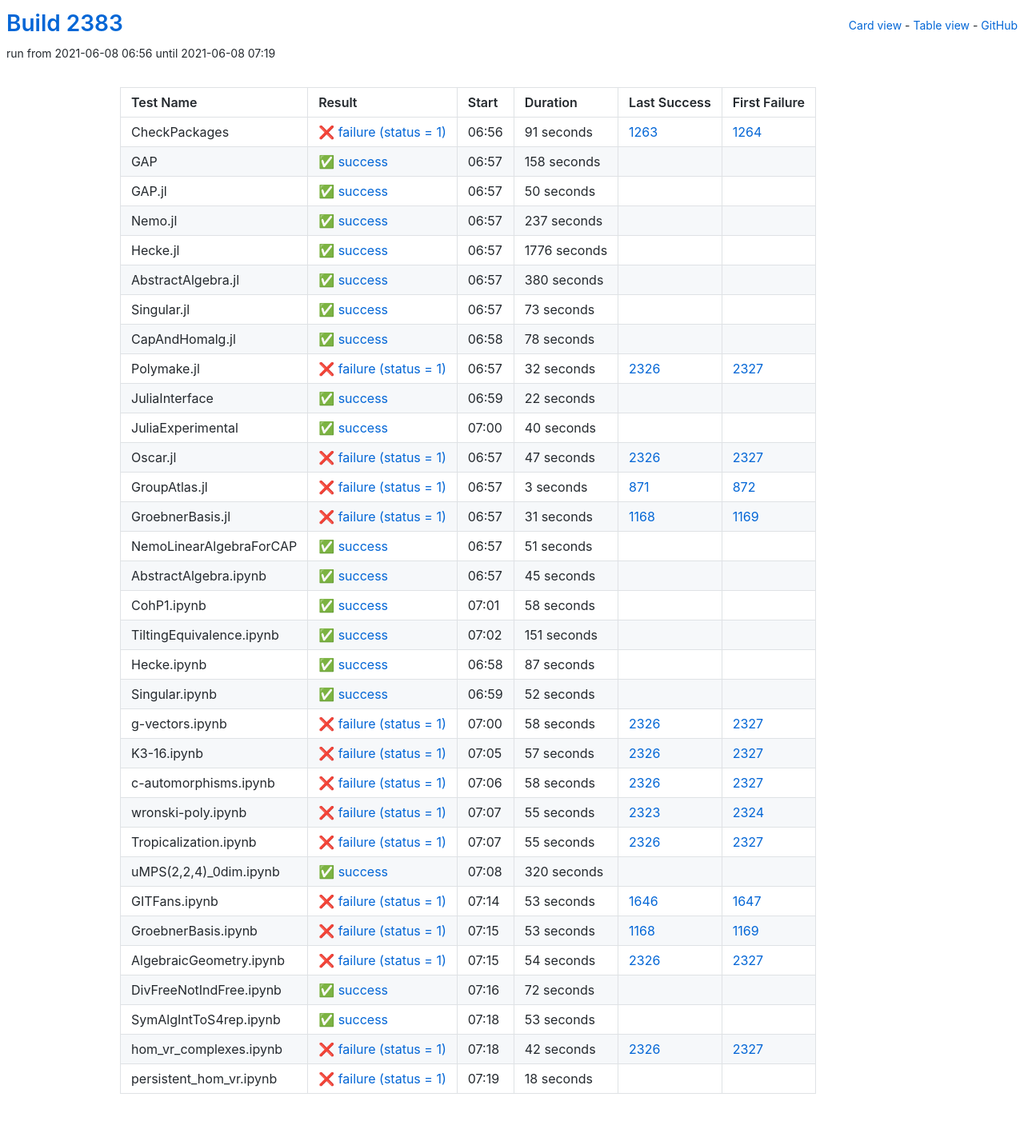
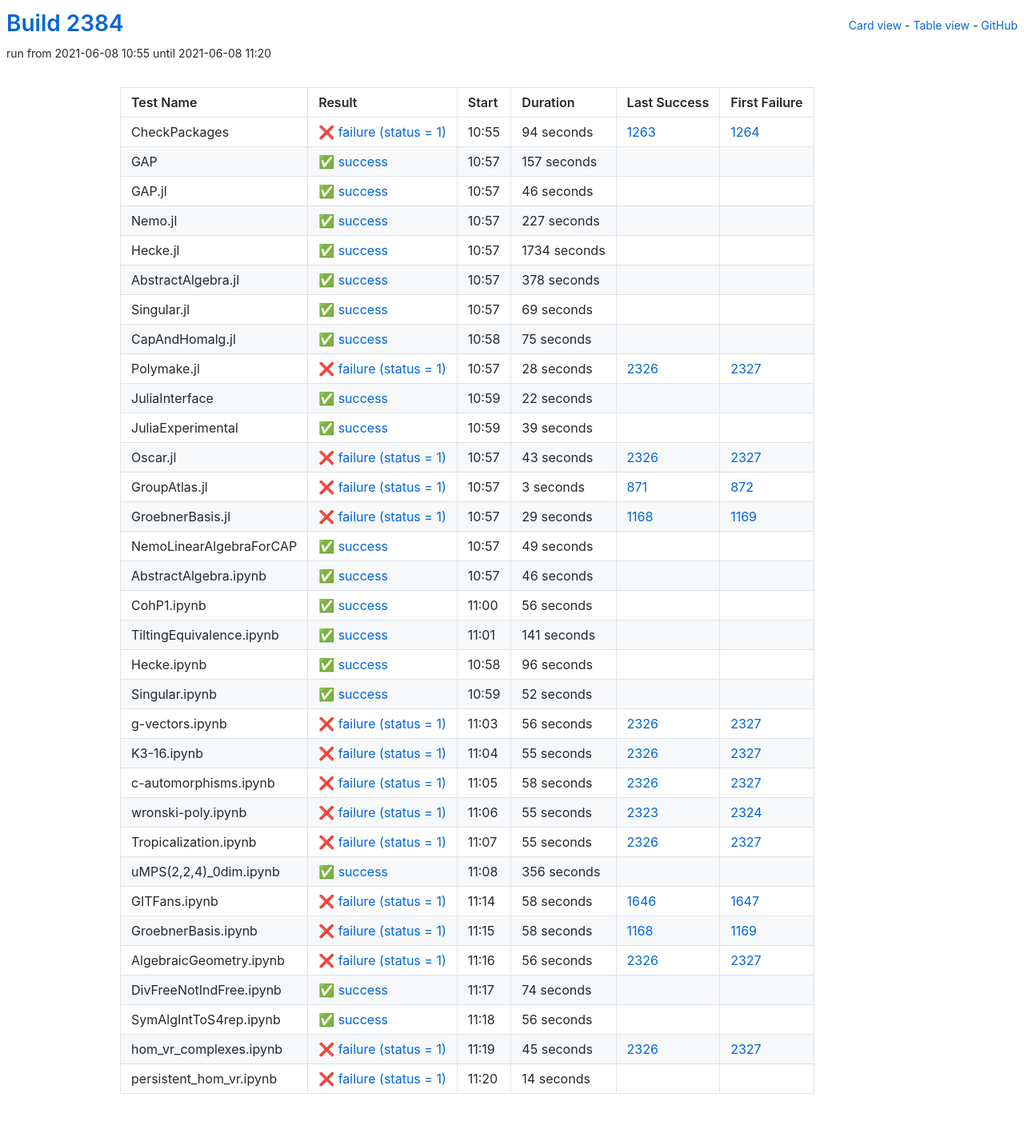
Before and after one commit to oscar-system/oscar-ci-status-stable, a Jekyll site: the page built from table.html, in a window 1280 px wide. Shown: the whole page at 80% size. Built offline with Jekyll 4.4.1, drawn with Linux system fonts in a browser that asks for light colours.

Commit message:
Build #2384

```diff
--- a/_data/ci.yml
+++ b/_data/ci.yml
@@ -1,6 +1,6 @@
 ---
-build: 2383
-build_url: https://oscarci.mathematik.uni-kl.de/job/oscar-stable/2383/
+build: 2384
+build_url: https://oscarci.mathematik.uni-kl.de/job/oscar-stable/2384/
 job: oscar-stable
 organization: oscar-system
 repo: oscar-ci-status-stable
@@ -8,116 +8,116 @@ repourl: https://github.com/oscar-system/oscar-ci-status-stable
 tests:
 - name: CheckPackages
   id: checkpackages
-  log: https://oscarci.mathematik.uni-kl.de/job/oscar-stable/2383/artifact/logs/build-2383/CheckPackages.log
-  start: 2021-06-08 06:56
+  log: https://oscarci.mathematik.uni-kl.de/job/oscar-stable/2384/artifact/logs/build-2384/CheckPackages.log
+  start: 2021-06-08 10:55
   success: false
   exitcode: 1
   status: failure
-  duration: 91
+  duration: 94
   last_success: 1263
   last_success_url: https://oscarci.mathematik.uni-kl.de/job/oscar-stable/1263/
   first_failure: 1264
   first_failure_url: https://oscarci.mathematik.uni-kl.de/job/oscar-stable/1264/
 - name: GAP
   id: gap
-  log: https://oscarci.mathematik.uni-kl.de/job/oscar-stable/2383/artifact/logs/build-2383/GAP.log
-  start: 2021-06-08 06:57
+  log: https://oscarci.mathematik.uni-kl.de/job/oscar-stable/2384/artifact/logs/build-2384/GAP.log
+  start: 2021-06-08 10:57
   success: true
   exitcode: 0
   status: success
-  duration: 158
+  duration: 157
   last_success: false
   last_success_url:
   first_failure: false
   first_failure_url:
 - name: GAP.jl
   id: gap-jl
-  log: https://oscarci.mathematik.uni-kl.de/job/oscar-stable/2383/artifact/logs/build-2383/GAP.jl.log
-  start: 2021-06-08 06:57
+  log: https://oscarci.mathematik.uni-kl.de/job/oscar-stable/2384/artifact/logs/build-2384/GAP.jl.log
+  start: 2021-06-08 10:57
   success: true
   exitcode: 0
   status: success
-  duration: 50
+  duration: 46
   last_success: false
   last_success_url:
   first_failure: false
   first_failure_url:
 - name: Nemo.jl
   id: nemo-jl
-  log: https://oscarci.mathematik.uni-kl.de/job/oscar-stable/2383/artifact/logs/build-2383/Nemo.jl.log
-  start: 2021-06-08 06:57
+  log: https://oscarci.mathematik.uni-kl.de/job/oscar-stable/2384/artifact/logs/build-2384/Nemo.jl.log
+  start: 2021-06-08 10:57
   success: true
   exitcode: 0
   status: success
-  duration: 237
+  duration: 227
   last_success: false
   last_success_url:
   first_failure: false
   first_failure_url:
 - name: Hecke.jl
   id: hecke-jl
-  log: https://oscarci.mathematik.uni-kl.de/job/oscar-stable/2383/artifact/logs/build-2383/Hecke.jl.log
-  start: 2021-06-08 06:57
+  log: https://oscarci.mathematik.uni-kl.de/job/oscar-stable/2384/artifact/logs/build-2384/Hecke.jl.log
+  start: 2021-06-08 10:57
   success: true
   exitcode: 0
   status: success
-  duration: 1776
+  duration: 1734
   last_success: false
   last_success_url:
   first_failure: false
   first_failure_url:
 - name: AbstractAlgebra.jl
   id: abstractalgebra-jl
-  log: https://oscarci.mathematik.uni-kl.de/job/oscar-stable/2383/artifact/logs/build-2383/AbstractAlgebra.jl.log
-  start: 2021-06-08 06:57
+  log: https://oscarci.mathematik.uni-kl.de/job/oscar-stable/2384/artifact/logs/build-2384/AbstractAlgebra.jl.log
+  start: 2021-06-08 10:57
   success: true
   exitcode: 0
   status: success
-  duration: 380
+  duration: 378
   last_success: false
   last_success_url:
   first_failure: false
   first_failure_url:
 - name: Singular.jl
   id: singular-jl
-  log: https://oscarci.mathematik.uni-kl.de/job/oscar-stable/2383/artifact/logs/build-2383/Singular.jl.log
-  start: 2021-06-08 06:57
+  log: https://oscarci.mathematik.uni-kl.de/job/oscar-stable/2384/artifact/logs/build-2384/Singular.jl.log
+  start: 2021-06-08 10:57
   success: true
   exitcode: 0
   status: success
-  duration: 73
+  duration: 69
   last_success: false
   last_success_url:
   first_failure: false
   first_failure_url:
 - name: CapAndHomalg.jl
   id: capandhomalg-jl
-  log: https://oscarci.mathematik.uni-kl.de/job/oscar-stable/2383/artifact/logs/build-2383/CapAndHomalg.jl.log
-  start: 2021-06-08 06:58
+  log: https://oscarci.mathematik.uni-kl.de/job/oscar-stable/2384/artifact/logs/build-2384/CapAndHomalg.jl.log
+  start: 2021-06-08 10:58
   success: true
   exitcode: 0
   status: success
-  duration: 78
+  duration: 75
   last_success: false
   last_success_url:
   first_failure: false
   first_failure_url:
 - name: Polymake.jl
   id: polymake-jl
-  log: https://oscarci.mathematik.uni-kl.de/job/oscar-stable/2383/artifact/logs/build-2383/Polymake.jl.log
-  start: 2021-06-08 06:57
+  log: https://oscarci.mathematik.uni-kl.de/job/oscar-stable/2384/artifact/logs/build-2384/Polymake.jl.log
+  start: 2021-06-08 10:57
   success: false
   exitcode: 1
   status: failure
-  duration: 32
+  duration: 28
   last_success: 2326
   last_success_url: https://oscarci.mathematik.uni-kl.de/job/oscar-stable/2326/
   first_failure: 2327
   first_failure_url: https://oscarci.mathematik.uni-kl.de/job/oscar-stable/2327/
 - name: JuliaInterface
   id: juliainterface
-  log: https://oscarci.mathematik.uni-kl.de/job/oscar-stable/2383/artifact/logs/build-2383/JuliaInterface.log
-  start: 2021-06-08 06:59
+  log: https://oscarci.mathematik.uni-kl.de/job/oscar-stable/2384/artifact/logs/build-2384/JuliaInterface.log
+  start: 2021-06-08 10:59
   success: true
   exitcode: 0
   status: success
@@ -128,32 +128,32 @@ tests:
   first_failure_url:
 - name: JuliaExperimental
   id: juliaexperimental
-  log: https://oscarci.mathematik.uni-kl.de/job/oscar-stable/2383/artifact/logs/build-2383/JuliaExperimental.log
-  start: 2021-06-08 07:00
+  log: https://oscarci.mathematik.uni-kl.de/job/oscar-stable/2384/artifact/logs/build-2384/JuliaExperimental.log
+  start: 2021-06-08 10:59
   success: true
   exitcode: 0
   status: success
-  duration: 40
+  duration: 39
   last_success: false
   last_success_url:
   first_failure: false
   first_failure_url:
 - name: Oscar.jl
   id: oscar-jl
-  log: https://oscarci.mathematik.uni-kl.de/job/oscar-stable/2383/artifact/logs/build-2383/Oscar.jl.log
-  start: 2021-06-08 06:57
+  log: https://oscarci.mathematik.uni-kl.de/job/oscar-stable/2384/artifact/logs/build-2384/Oscar.jl.log
+  start: 2021-06-08 10:57
   success: false
   exitcode: 1
   status: failure
-  duration: 47
+  duration: 43
   last_success: 2326
   last_success_url: https://oscarci.mathematik.uni-kl.de/job/oscar-stable/2326/
   first_failure: 2327
   first_failure_url: https://oscarci.mathematik.uni-kl.de/job/oscar-stable/2327/
 - name: GroupAtlas.jl
   id: groupatlas-jl
-  log: https://oscarci.mathematik.uni-kl.de/job/oscar-stable/2383/artifact/logs/build-2383/GroupAtlas.jl.log
-  start: 2021-06-08 06:57
+  log: https://oscarci.mathematik.uni-kl.de/job/oscar-stable/2384/artifact/logs/build-2384/GroupAtlas.jl.log
+  start: 2021-06-08 10:57
   success: false
   exitcode: 1
   status: failure
@@ -164,80 +164,80 @@ tests:
   first_failure_url: https://oscarci.mathematik.uni-kl.de/job/oscar-stable/872/
 - name: GroebnerBasis.jl
   id: groebnerbasis-jl
-  log: https://oscarci.mathematik.uni-kl.de/job/oscar-stable/2383/artifact/logs/build-2383/GroebnerBasis.jl.log
-  start: 2021-06-08 06:57
+  log: https://oscarci.mathematik.uni-kl.de/job/oscar-stable/2384/artifact/logs/build-2384/GroebnerBasis.jl.log
+  start: 2021-06-08 10:57
   success: false
   exitcode: 1
   status: failure
-  duration: 31
+  duration: 29
   last_success: 1168
   last_success_url: https://oscarci.mathematik.uni-kl.de/job/oscar-stable/1168/
   first_failure: 1169
   first_failure_url: https://oscarci.mathematik.uni-kl.de/job/oscar-stable/1169/
 - name: NemoLinearAlgebraForCAP
   id: nemolinearalgebraforcap
-  log: https://oscarci.mathematik.uni-kl.de/job/oscar-stable/2383/artifact/logs/build-2383/NemoLinearAlgebraForCAP.log
-  start: 2021-06-08 06:57
+  log: https://oscarci.mathematik.uni-kl.de/job/oscar-stable/2384/artifact/logs/build-2384/NemoLinearAlgebraForCAP.log
+  start: 2021-06-08 10:57
   success: true
   exitcode: 0
   status: success
-  duration: 51
+  duration: 49
   last_success: false
   last_success_url:
   first_failure: false
   first_failure_url:
 - name: AbstractAlgebra.ipynb
   id: abstractalgebra-ipynb
-  log: https://oscarci.mathematik.uni-kl.de/job/oscar-stable/2383/artifact/logs/build-2383/AbstractAlgebra.ipynb.log
-  start: 2021-06-08 06:57
+  log: https://oscarci.mathematik.uni-kl.de/job/oscar-stable/2384/artifact/logs/build-2384/AbstractAlgebra.ipynb.log
+  start: 2021-06-08 10:57
   success: true
   exitcode: 0
   status: success
-  duration: 45
+  duration: 46
   last_success: false
   last_success_url:
   first_failure: false
   first_failure_url:
 - name: CohP1.ipynb
   id: cohp1-ipynb
-  log: https://oscarci.mathematik.uni-kl.de/job/oscar-stable/2383/artifact/logs/build-2383/CohP1.ipynb.log
-  start: 2021-06-08 07:01
+  log: https://oscarci.mathematik.uni-kl.de/job/oscar-stable/2384/artifact/logs/build-2384/CohP1.ipynb.log
+  start: 2021-06-08 11:00
   success: true
   exitcode: 0
   status: success
-  duration: 58
+  duration: 56
   last_success: false
   last_success_url:
   first_failure: false
   first_failure_url:
 - name: TiltingEquivalence.ipynb
   id: tiltingequivalence-ipynb
-  log: https://oscarci.mathematik.uni-kl.de/job/oscar-stable/2383/artifact/logs/build-2383/TiltingEquivalence.ipynb.log
-  start: 2021-06-08 07:02
+  log: https://oscarci.mathematik.uni-kl.de/job/oscar-stable/2384/artifact/logs/build-2384/TiltingEquivalence.ipynb.log
+  start: 2021-06-08 11:01
   success: true
   exitcode: 0
   status: success
-  duration: 151
+  duration: 141
   last_success: false
   last_success_url:
   first_failure: false
   first_failure_url:
 - name: Hecke.ipynb
   id: hecke-ipynb
-  log: https://oscarci.mathematik.uni-kl.de/job/oscar-stable/2383/artifact/logs/build-2383/Hecke.ipynb.log
-  start: 2021-06-08 06:58
+  log: https://oscarci.mathematik.uni-kl.de/job/oscar-stable/2384/artifact/logs/build-2384/Hecke.ipynb.log
+  start: 2021-06-08 10:58
   success: true
   exitcode: 0
   status: success
-  duration: 87
+  duration: 96
   last_success: false
   last_success_url:
   first_failure: false
   first_failure_url:
 - name: Singular.ipynb
   id: singular-ipynb
-  log: https://oscarci.mathematik.uni-kl.de/job/oscar-stable/2383/artifact/logs/build-2383/Singular.ipynb.log
-  start: 2021-06-08 06:59
+  log: https://oscarci.mathematik.uni-kl.de/job/oscar-stable/2384/artifact/logs/build-2384/Singular.ipynb.log
+  start: 2021-06-08 10:59
   success: true
   exitcode: 0
   status: success
@@ -248,32 +248,32 @@ tests:
   first_failure_url:
 - name: g-vectors.ipynb
   id: g-vectors-ipynb
-  log: https://oscarci.mathematik.uni-kl.de/job/oscar-stable/2383/artifact/logs/build-2383/g-vectors.ipynb.log
-  start: 2021-06-08 07:00
+  log: https://oscarci.mathematik.uni-kl.de/job/oscar-stable/2384/artifact/logs/build-2384/g-vectors.ipynb.log
+  start: 2021-06-08 11:03
   success: false
   exitcode: 1
   status: failure
-  duration: 58
+  duration: 56
   last_success: 2326
   last_success_url: https://oscarci.mathematik.uni-kl.de/job/oscar-stable/2326/
   first_failure: 2327
   first_failure_url: https://oscarci.mathematik.uni-kl.de/job/oscar-stable/2327/
 - name: K3-16.ipynb
   id: k3-16-ipynb
-  log: https://oscarci.mathematik.uni-kl.de/job/oscar-stable/2383/artifact/logs/build-2383/K3-16.ipynb.log
-  start: 2021-06-08 07:05
+  log: https://oscarci.mathematik.uni-kl.de/job/oscar-stable/2384/artifact/logs/build-2384/K3-16.ipynb.log
+  start: 2021-06-08 11:04
   success: false
   exitcode: 1
   status: failure
-  duration: 57
+  duration: 55
   last_success: 2326
   last_success_url: https://oscarci.mathematik.uni-kl.de/job/oscar-stable/2326/
   first_failure: 2327
   first_failure_url: https://oscarci.mathematik.uni-kl.de/job/oscar-stable/2327/
 - name: c-automorphisms.ipynb
   id: c-automorphisms-ipynb
-  log: https://oscarci.mathematik.uni-kl.de/job/oscar-stable/2383/artifact/logs/build-2383/c-automorphisms.ipynb.log
-  start: 2021-06-08 07:06
+  log: https://oscarci.mathematik.uni-kl.de/job/oscar-stable/2384/artifact/logs/build-2384/c-automorphisms.ipynb.log
+  start: 2021-06-08 11:05
   success: false
   exitcode: 1
   status: failure
@@ -284,8 +284,8 @@ tests:
   first_failure_url: https://oscarci.mathematik.uni-kl.de/job/oscar-stable/2327/
 - name: wronski-poly.ipynb
   id: wronski-poly-ipynb
-  log: https://oscarci.mathematik.uni-kl.de/job/oscar-stable/2383/artifact/logs/build-2383/wronski-poly.ipynb.log
-  start: 2021-06-08 07:07
+  log: https://oscarci.mathematik.uni-kl.de/job/oscar-stable/2384/artifact/logs/build-2384/wronski-poly.ipynb.log
+  start: 2021-06-08 11:06
   success: false
   exitcode: 1
   status: failure
@@ -296,8 +296,8 @@ tests:
   first_failure_url: https://oscarci.mathematik.uni-kl.de/job/oscar-stable/2324/
 - name: Tropicalization.ipynb
   id: tropicalization-ipynb
-  log: https://oscarci.mathematik.uni-kl.de/job/oscar-stable/2383/artifact/logs/build-2383/Tropicalization.ipynb.log
-  start: 2021-06-08 07:07
+  log: https://oscarci.mathematik.uni-kl.de/job/oscar-stable/2384/artifact/logs/build-2384/Tropicalization.ipynb.log
+  start: 2021-06-08 11:07
   success: false
   exitcode: 1
   status: failure
@@ -308,96 +308,96 @@ tests:
   first_failure_url: https://oscarci.mathematik.uni-kl.de/job/oscar-stable/2327/
 - name: uMPS(2,2,4)_0dim.ipynb
   id: umps-2-2-4-0dim-ipynb
-  log: https://oscarci.mathematik.uni-kl.de/job/oscar-stable/2383/artifact/logs/build-2383/uMPS-2-2-4-_0dim.ipynb.log
-  start: 2021-06-08 07:08
+  log: https://oscarci.mathematik.uni-kl.de/job/oscar-stable/2384/artifact/logs/build-2384/uMPS-2-2-4-_0dim.ipynb.log
+  start: 2021-06-08 11:08
   success: true
   exitcode: 0
   status: success
-  duration: 320
+  duration: 356
   last_success: false
   last_success_url:
   first_failure: false
   first_failure_url:
 - name: GITFans.ipynb
   id: gitfans-ipynb
-  log: https://oscarci.mathematik.uni-kl.de/job/oscar-stable/2383/artifact/logs/build-2383/GITFans.ipynb.log
-  start: 2021-06-08 07:14
+  log: https://oscarci.mathematik.uni-kl.de/job/oscar-stable/2384/artifact/logs/build-2384/GITFans.ipynb.log
+  start: 2021-06-08 11:14
   success: false
   exitcode: 1
   status: failure
-  duration: 53
+  duration: 58
   last_success: 1646
   last_success_url: https://oscarci.mathematik.uni-kl.de/job/oscar-stable/1646/
   first_failure: 1647
   first_failure_url: https://oscarci.mathematik.uni-kl.de/job/oscar-stable/1647/
 - name: GroebnerBasis.ipynb
   id: groebnerbasis-ipynb
-  log: https://oscarci.mathematik.uni-kl.de/job/oscar-stable/2383/artifact/logs/build-2383/GroebnerBasis.ipynb.log
-  start: 2021-06-08 07:15
+  log: https://oscarci.mathematik.uni-kl.de/job/oscar-stable/2384/artifact/logs/build-2384/GroebnerBasis.ipynb.log
+  start: 2021-06-08 11:15
   success: false
   exitcode: 1
   status: failure
-  duration: 53
+  duration: 58
   last_success: 1168
   last_success_url: https://oscarci.mathematik.uni-kl.de/job/oscar-stable/1168/
   first_failure: 1169
   first_failure_url: https://oscarci.mathematik.uni-kl.de/job/oscar-stable/1169/
 - name: AlgebraicGeometry.ipynb
   id: algebraicgeometry-ipynb
-  log: https://oscarci.mathematik.uni-kl.de/job/oscar-stable/2383/artifact/logs/build-2383/AlgebraicGeometry.ipynb.log
-  start: 2021-06-08 07:15
+  log: https://oscarci.mathematik.uni-kl.de/job/oscar-stable/2384/artifact/logs/build-2384/AlgebraicGeometry.ipynb.log
+  start: 2021-06-08 11:16
   success: false
   exitcode: 1
   status: failure
-  duration: 54
+  duration: 56
   last_success: 2326
   last_success_url: https://oscarci.mathematik.uni-kl.de/job/oscar-stable/2326/
   first_failure: 2327
   first_failure_url: https://oscarci.mathematik.uni-kl.de/job/oscar-stable/2327/
 - name: DivFreeNotIndFree.ipynb
   id: divfreenotindfree-ipynb
-  log: https://oscarci.mathematik.uni-kl.de/job/oscar-stable/2383/artifact/logs/build-2383/DivFreeNotIndFree.ipynb.log
-  start: 2021-06-08 07:16
+  log: https://oscarci.mathematik.uni-kl.de/job/oscar-stable/2384/artifact/logs/build-2384/DivFreeNotIndFree.ipynb.log
+  start: 2021-06-08 11:17
   success: true
   exitcode: 0
   status: success
-  duration: 72
+  duration: 74
   last_success: false
   last_success_url:
   first_failure: false
   first_failure_url:
 - name: SymAlgIntToS4rep.ipynb
   id: symalginttos4rep-ipynb
-  log: https://oscarci.mathematik.uni-kl.de/job/oscar-stable/2383/artifact/logs/build-2383/SymAlgIntToS4rep.ipynb.log
-  start: 2021-06-08 07:18
+  log: https://oscarci.mathematik.uni-kl.de/job/oscar-stable/2384/artifact/logs/build-2384/SymAlgIntToS4rep.ipynb.log
+  start: 2021-06-08 11:18
   success: true
   exitcode: 0
   status: success
-  duration: 53
+  duration: 56
   last_success: false
   last_success_url:
   first_failure: false
   first_failure_url:
 - name: hom_vr_complexes.ipynb
   id: hom-vr-complexes-ipynb
-  log: https://oscarci.mathematik.uni-kl.de/job/oscar-stable/2383/artifact/logs/build-2383/hom_vr_complexes.ipynb.log
-  start: 2021-06-08 07:18
+  log: https://oscarci.mathematik.uni-kl.de/job/oscar-stable/2384/artifact/logs/build-2384/hom_vr_complexes.ipynb.log
+  start: 2021-06-08 11:19
   success: false
   exitcode: 1
   status: failure
-  duration: 42
+  duration: 45
   last_success: 2326
   last_success_url: https://oscarci.mathematik.uni-kl.de/job/oscar-stable/2326/
   first_failure: 2327
   first_failure_url: https://oscarci.mathematik.uni-kl.de/job/oscar-stable/2327/
 - name: persistent_hom_vr.ipynb
   id: persistent-hom-vr-ipynb
-  log: https://oscarci.mathematik.uni-kl.de/job/oscar-stable/2383/artifact/logs/build-2383/persistent_hom_vr.ipynb.log
-  start: 2021-06-08 07:19
+  log: https://oscarci.mathematik.uni-kl.de/job/oscar-stable/2384/artifact/logs/build-2384/persistent_hom_vr.ipynb.log
+  start: 2021-06-08 11:20
   success: false
   exitcode: 1
   status: failure
-  duration: 18
+  duration: 14
   last_success: false
   last_success_url:
   first_failure: false
```
Also changed, not shown: README.md.
